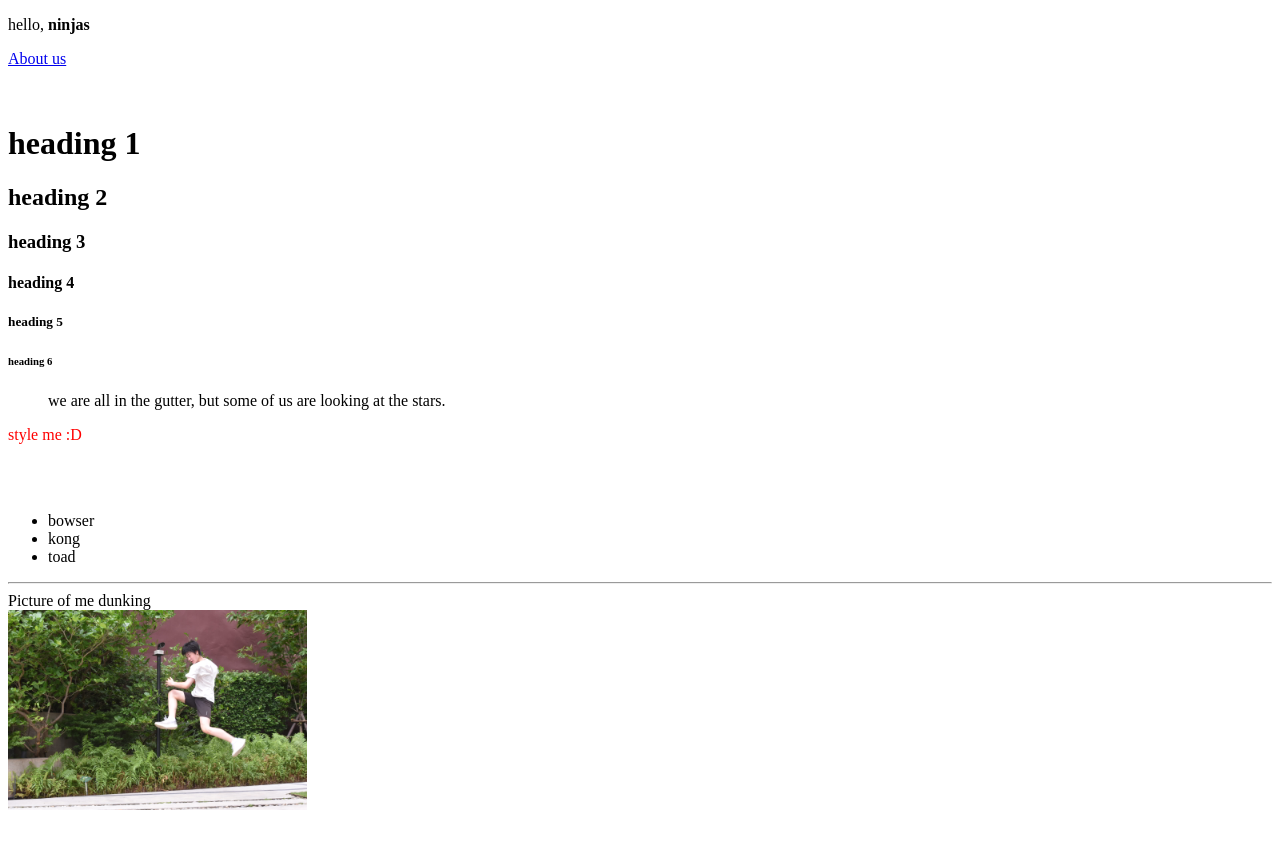
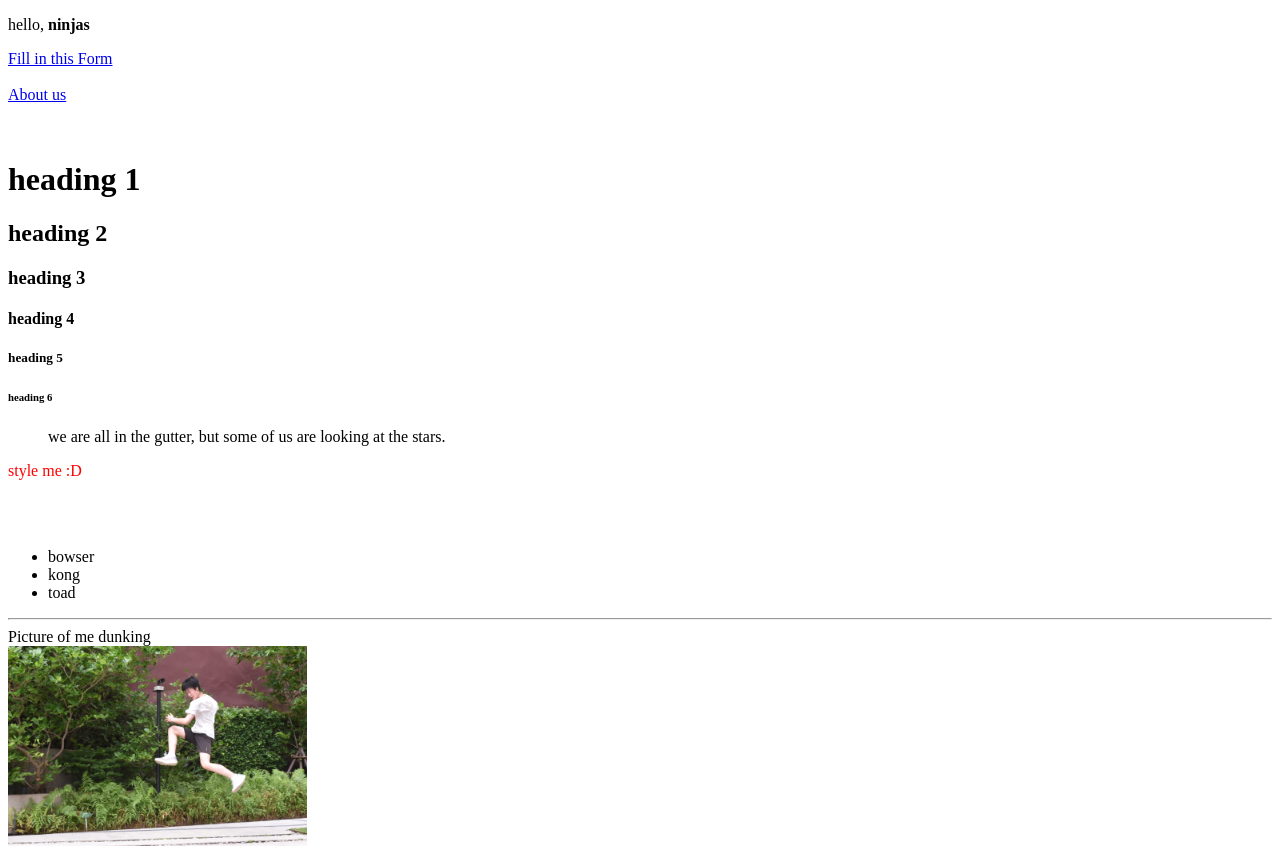
Before and after one commit to KritSornchai/netninja-frontendDev, a plain HTML site: page index.html in a window 1280 px wide. Before the commit the page ends 822 px from the top, so only its background shows below. Drawn offline with Linux system fonts and the light colour scheme.

Commit message:
going to add forms to my html page

```diff
--- a/index.html
+++ b/index.html
@@ -9,6 +9,8 @@
     <div>
         <p>hello, <b>ninjas</b></p>
         <!--a (anchor tag) is an example of tag with attribute (href)-->
+        <a href="forms.html">Fill in this Form</a>
+        <br><br>
         <a href="about.html">About us</a>
     </div>
     <br>
```
Also changed, not shown: forms.html (added).
